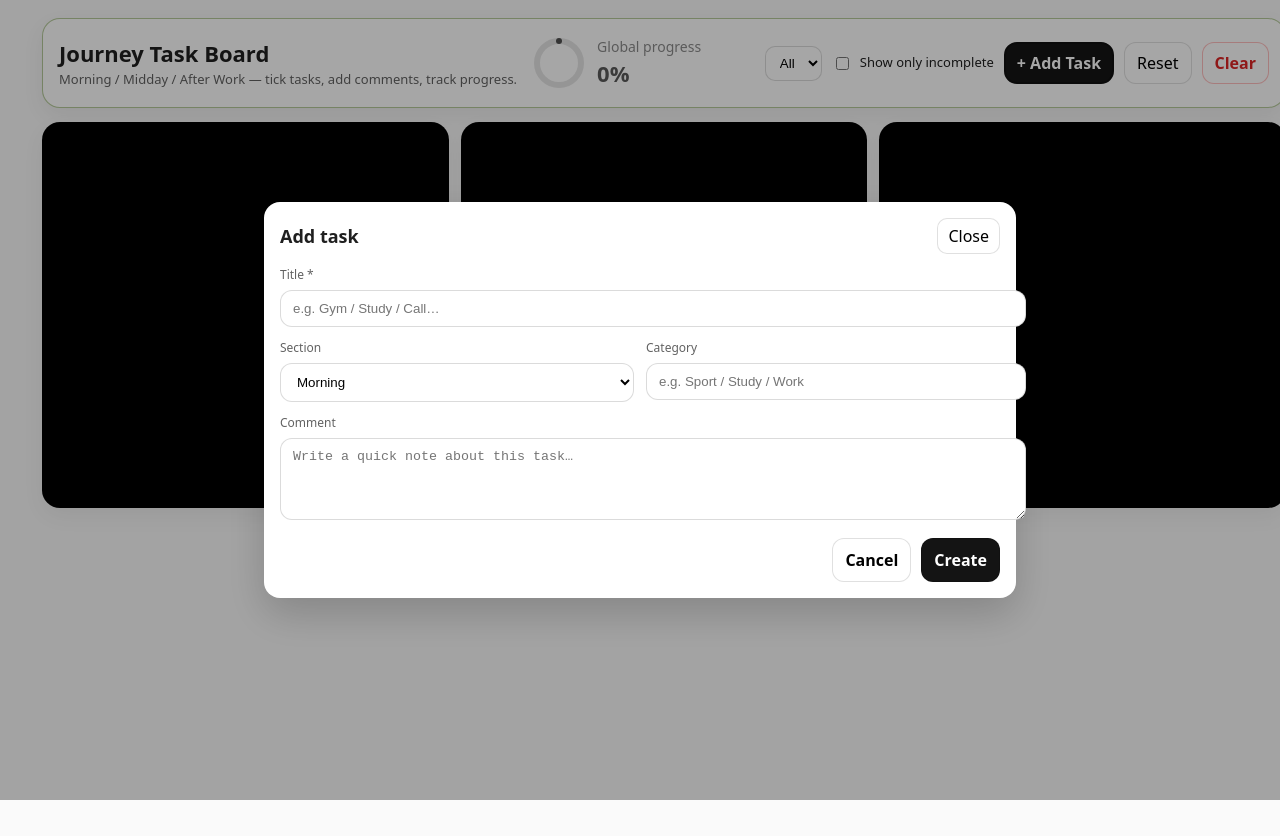
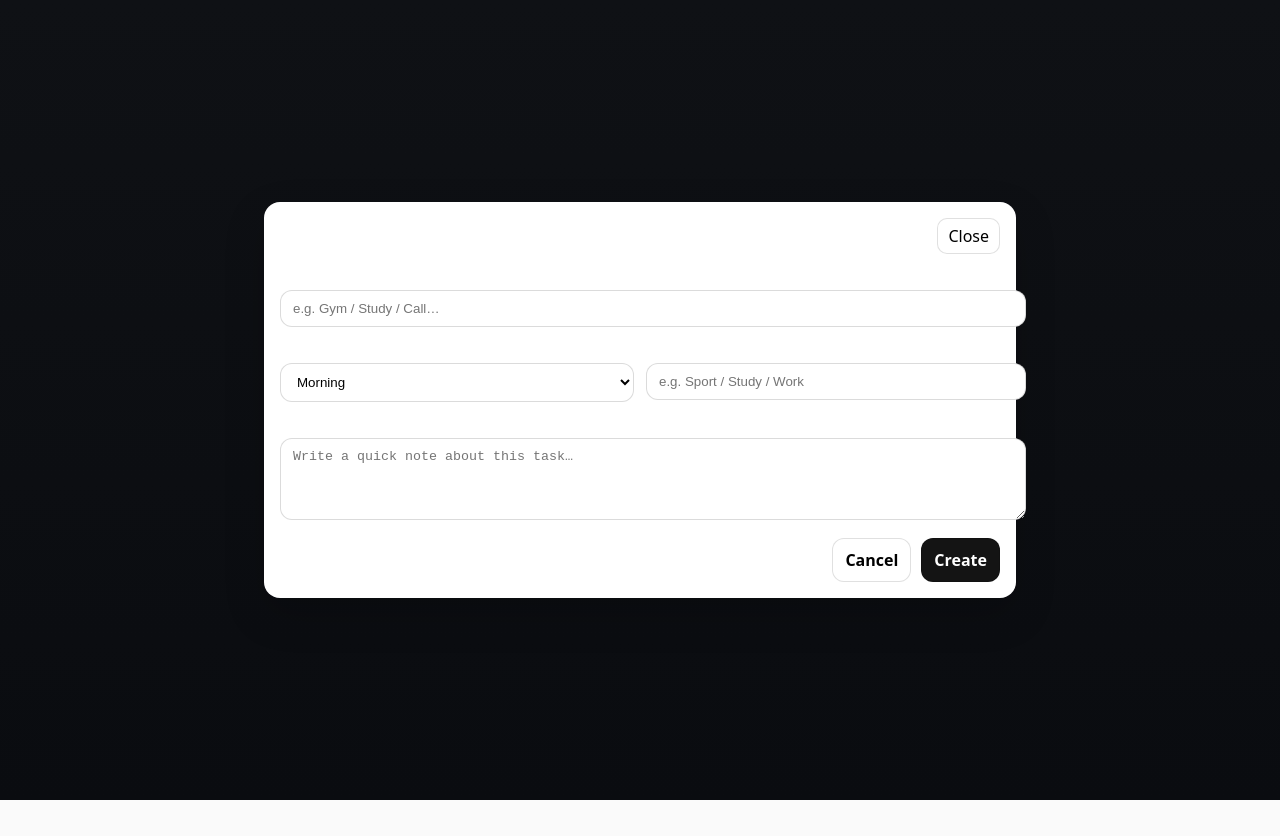
Before and after one commit to PouletCodex/Journey-Board, a React (Vite) app: page / in a window 1280 px wide. Both pictures are taken after a click on the button "+ Add Task". Shown: the top 836 px of the page. Built offline with nearby package versions, Linux system fonts and the light colour scheme.

Commit message:
Update drag and drop

```diff
--- a/src/App.tsx
+++ b/src/App.tsx
@@ -150,7 +150,8 @@ function Modal({
       style={{
         position: "fixed",
         inset: 0,
-        background: "rgba(0,0,0,0.35)",
+        background: "linear-gradient(180deg,#0f1115 0%,#0a0c10 100%)",
+        color: "rgba(255, 255, 255, 0.14)",
         display: "flex",
         alignItems: "center",
         justifyContent: "center",
@@ -567,7 +568,7 @@ export default function JourneyTaskBoard() {
                 <div
                   key={s}
                   style={{
-                    background: "black",
+                    background: "white",
                     borderRadius: 18,
                     padding: 12,
                     border: "1px solid rgba(0,0,0,0.06)",
```
